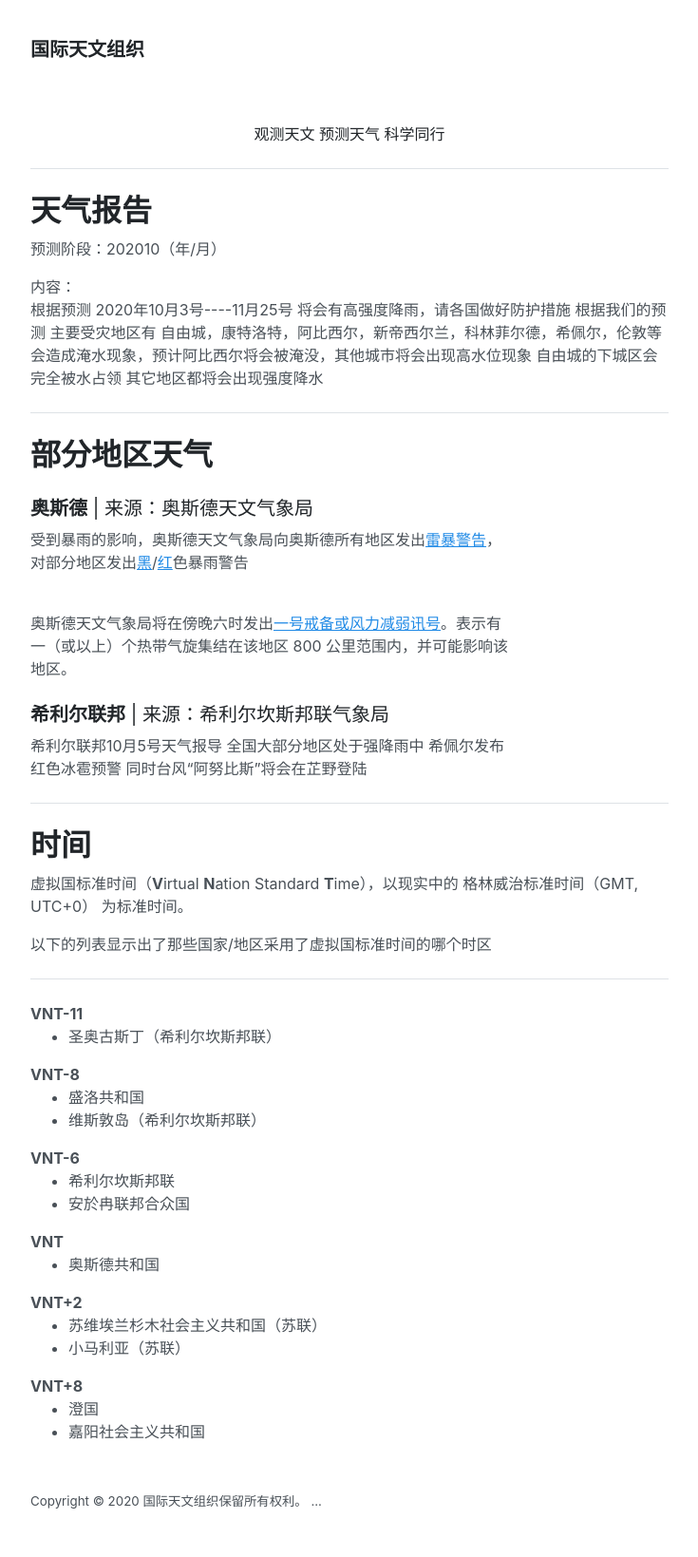
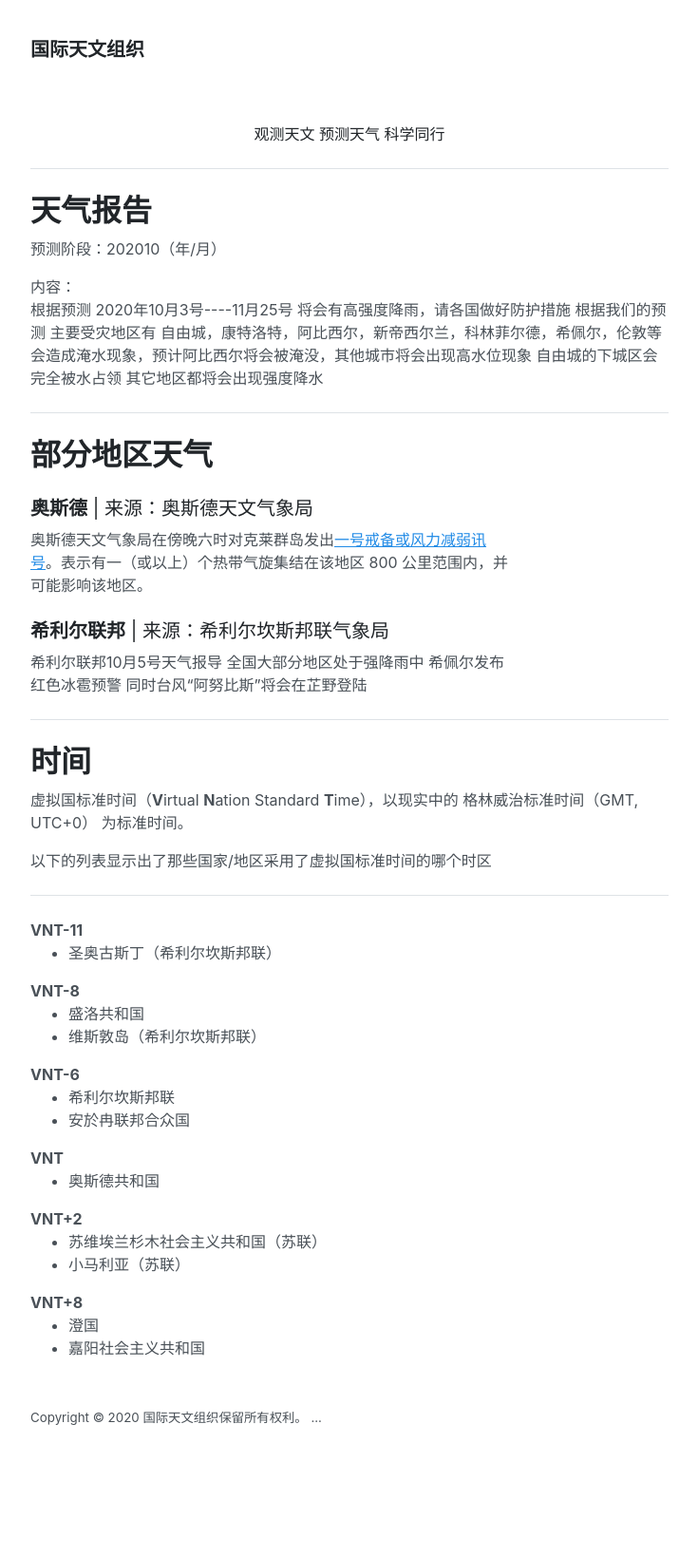
Before and after one commit to vunconf/vunconf.github.io, a Jekyll site: the page built from iao/index.html, in a window 1280 px wide. Shown: the whole page at 95% size, without its empty margins (272-1007 px from the left). Built offline with Jekyll 4.4.1, drawn with Linux system fonts in a browser that asks for light colours; after the commit the page ends 1551 px from its top, so only the background shows below that.

Commit message:
Update index.html

```diff
--- a/iao/index.html
+++ b/iao/index.html
@@ -13,9 +13,7 @@
 <h1>部分地区天气</h1>
 <h3>奥斯德<span style="font-weight: 400"> | 来源：奥斯德天文气象局</span></h3>
 <div>
-  <p style="width: 75%;text-align: left;">受到暴雨的影响，奥斯德天文气象局向奥斯德所有地区发出<a href="osd/wns_intro/#THN">雷暴警告</a>，对部分地区发出<a href="osd/wns_intro/#RS_B">黑</a>/<a href="osd/wns_intro/#RS_R">红</a>色暴雨警告</p>
-  <br>
-  <p style="width: 75%;text-align: left;">奥斯德天文气象局将在傍晚六时发出<a href="osd/wns_intro/#TPH1">一号戒备或风力减弱讯号</a>。表示有一（或以上）个热带气旋集结在该地区 800 公里范围内，并可能影响该地区。</p>
+  <p style="width: 75%;text-align: left;">奥斯德天文气象局在傍晚六时对克莱群岛发出<a href="osd/wns_intro/#TPH1">一号戒备或风力减弱讯号</a>。表示有一（或以上）个热带气旋集结在该地区 800 公里范围内，并可能影响该地区。</p>
 </div>
 <h3>希利尔联邦<span style="font-weight: 400"> | 来源：希利尔坎斯邦联气象局</span></h3>
 <div>
```
